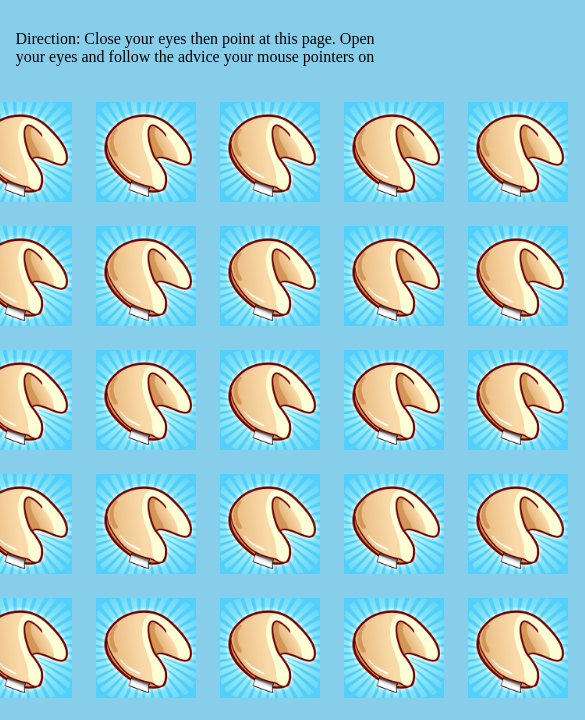
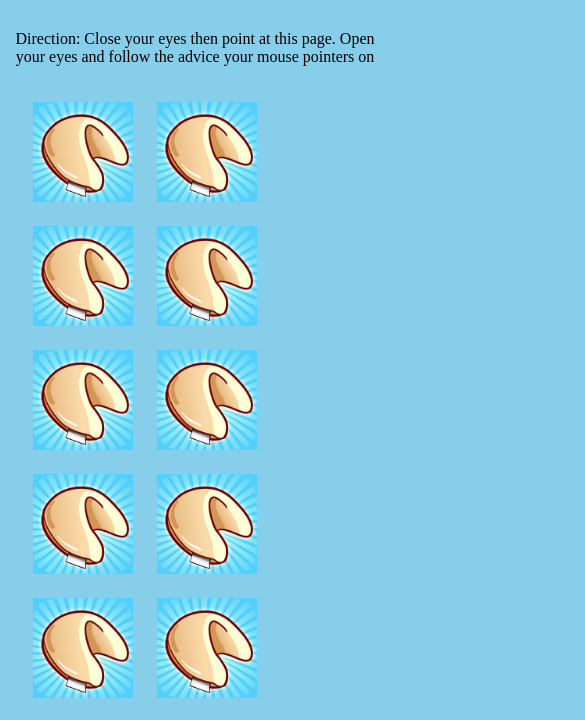
Before and after one commit to RhyenSftwareEngr/Fortune-Cookie, a plain HTML site: page index.html in a window 390 px wide. Shown: the part 95-815 px from the top of the page, 585 px wide, since content can reach past the window. Drawn offline with nearby package versions, Linux system fonts and the light colour scheme.

Commit message:
Fix mobile issues again

```diff
--- a/style.css
+++ b/style.css
@@ -21,7 +21,7 @@ body h1 {
     padding: 10px;
 }
 
-@media only screen and (max-width: 600px) {
+@media only screen and (max-width: 500px) {
     body {
         text-align: center;
         background-color: skyblue;
@@ -30,7 +30,7 @@ body h1 {
         font-size: 50px;
     }
     .container {
-        width: 200%;
+        width: 95%;
         border: 10px;
         text-align: center;
         position: relative;
```
